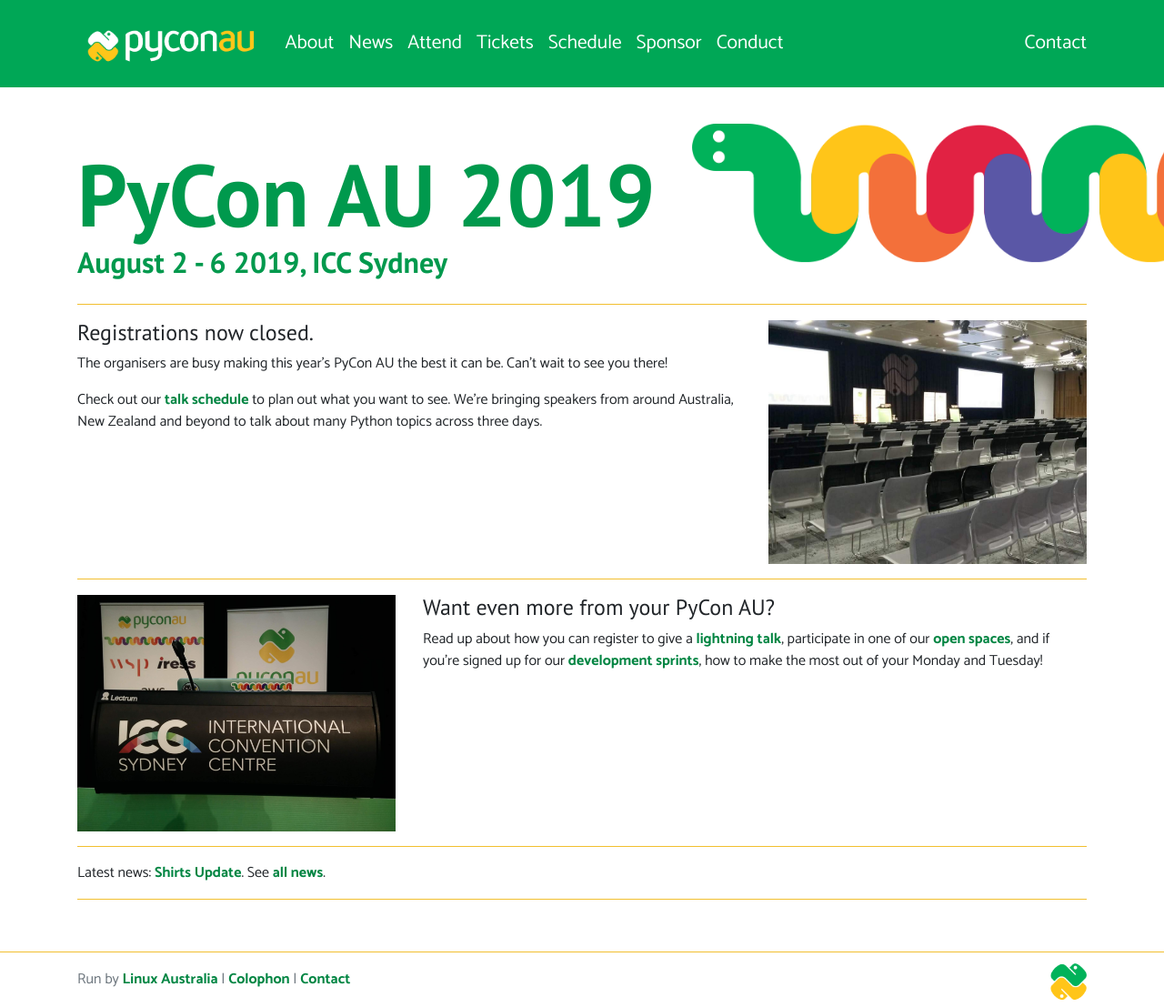
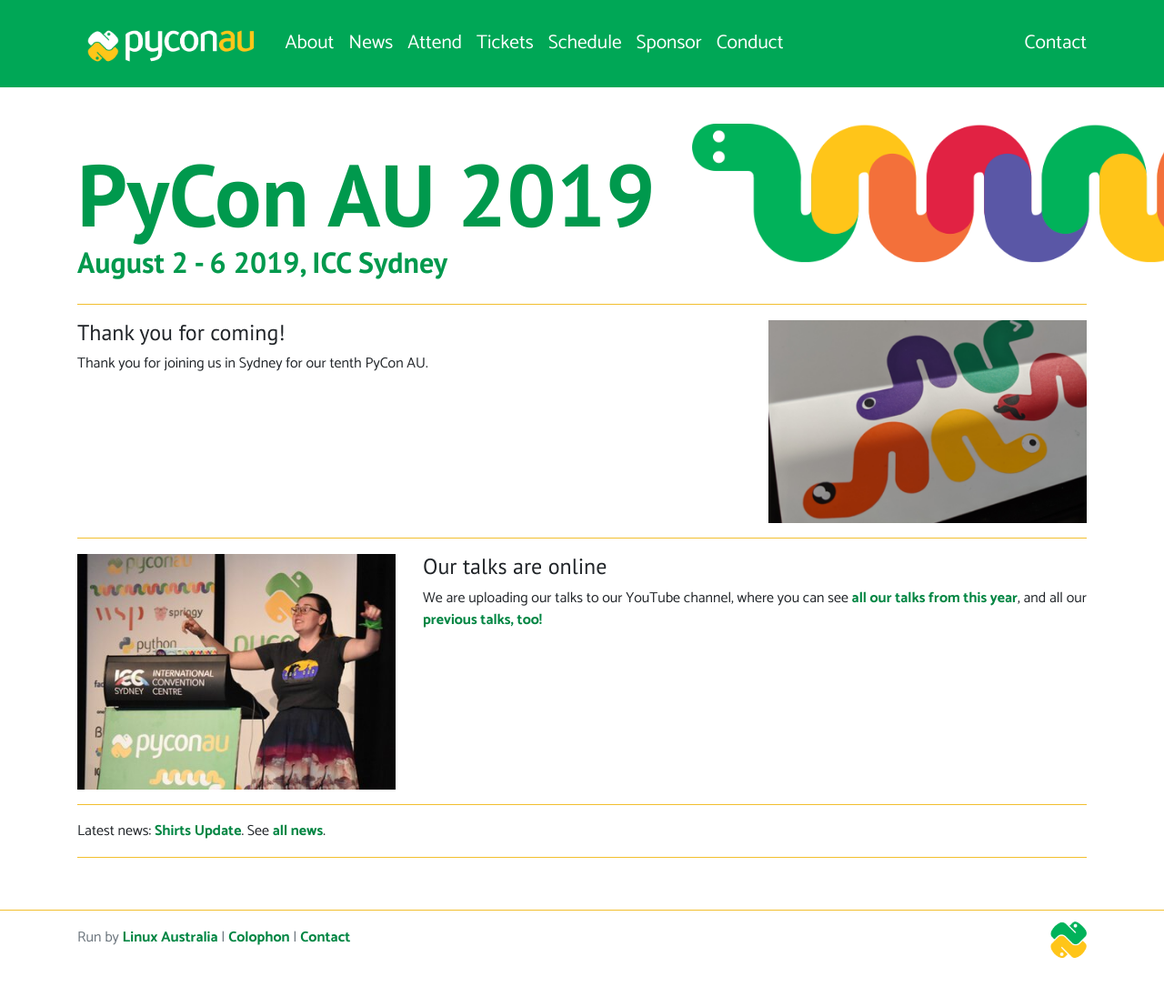
Before and after one commit to pyconau/2019.pycon-au.org, a Jekyll site: the page built from _pages/homepage.md, in a window 1280 px wide. Shown: the whole page at 91% size. Built offline with Jekyll 4.4.1, drawn with Linux system fonts in a browser that asks for light colours; after the commit the page ends 1061 px from its top, so only the background shows below that.

Commit message:
Homepage update - talks links

```diff
--- a/_pages/homepage.md
+++ b/_pages/homepage.md
@@ -11,17 +11,16 @@ description: PyCon AU is the national conference for the Python Programming Comm
 <h2 align="left" class="header-green dateh2">August 2 - 6 2019, ICC Sydney</h2>
 <hr>
 <div class="row">
-  <div class="col-8"><h4>Registrations now closed.</h4>
-  <p>The organisers are busy making this year's PyCon AU the best it can be. Can't wait to see you there!</p>
-  <p>Check out our <a href="/schedule/">talk schedule</a> to plan out what you want to see. We're bringing speakers from around Australia, New Zealand and beyond to talk about many Python topics across three days.</p>
+  <div class="col-8"><h4>Thank you for coming!</h4>
+  <p>Thank you for joining us in Sydney for our tenth PyCon AU. </p>
   </div>
-  <div class="col-4"><img class="img-fluid"  src="{{site.url}}/static/img/cocklebayroom.jpg"></div>
+  <div class="col-4"><img class="img-fluid"  src="{{site.url}}/static/img/stickers.png"></div>
 </div>
 <hr>
 <div class="row">
-  <div class="col-4"><img class="img-fluid"  src="{{site.url}}/static/img/podium.jpg"></div>
-  <div class="col-8"><h4>Want even more from your PyCon AU?</h4>
-  <p>Read up about how you can register to give a <a href="/lightning-talks">lightning talk</a>, participate in one of our <a href="/open-spaces">open spaces</a>, and if you're signed up for our <a href="/sprints">development sprints</a>, how to make the most out of your Monday and Tuesday!</p>
+  <div class="col-4"><img class="img-fluid"  src="{{site.url}}/static/img/yay.jpeg"></div>
+  <div class="col-8"><h4>Our talks are online</h4>
+    <p>We are uploading our talks to our YouTube channel, where you can see <a href="https://www.youtube.com/playlist?list=PLs4CJRBY5F1LKqauI3V4E_xflt6Gow611">all our talks from this year</a>, and all our <a href="https://www.youtube.com/PyConAU">previous talks, too!</a></p>
 </div>
 </div>
 <hr>
```
Also changed, not shown: static/img/stickers.jpg (deleted), static/img/stickers.png (added), static/img/yay.jpeg (added).
